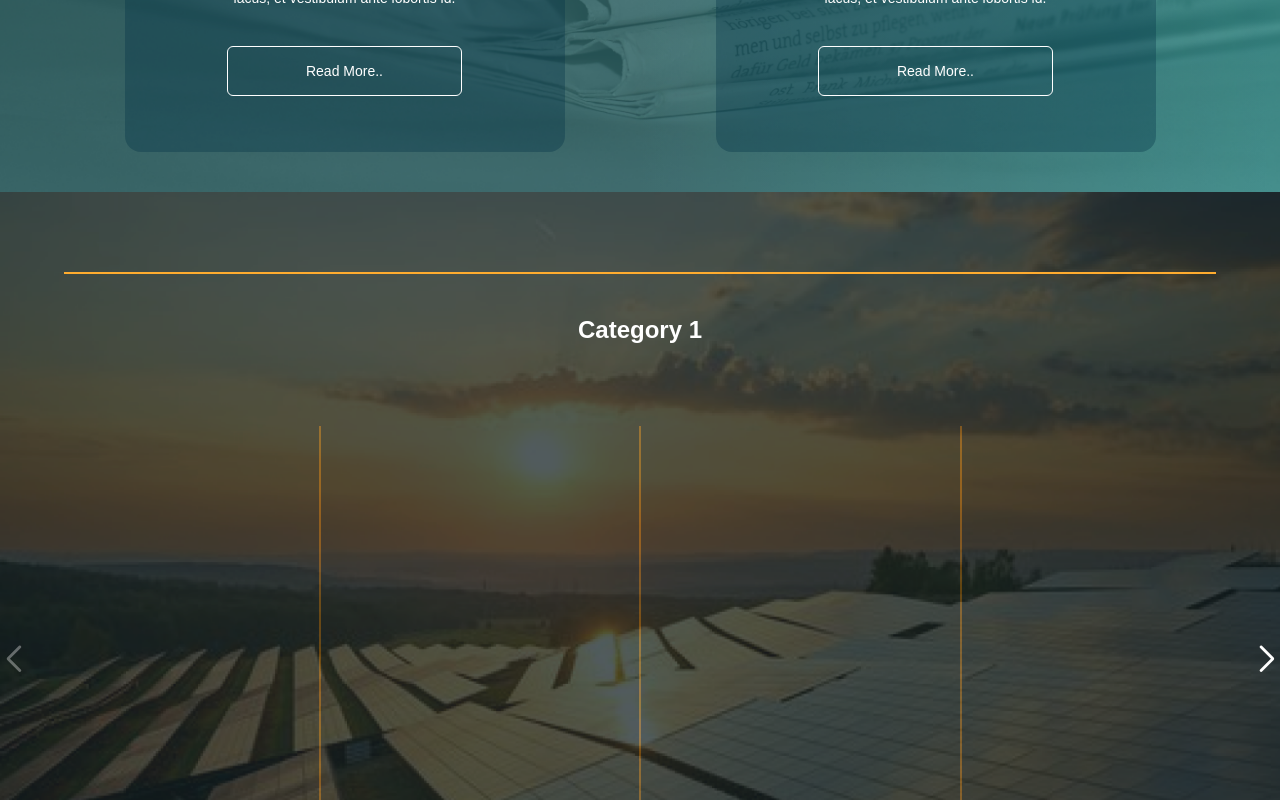
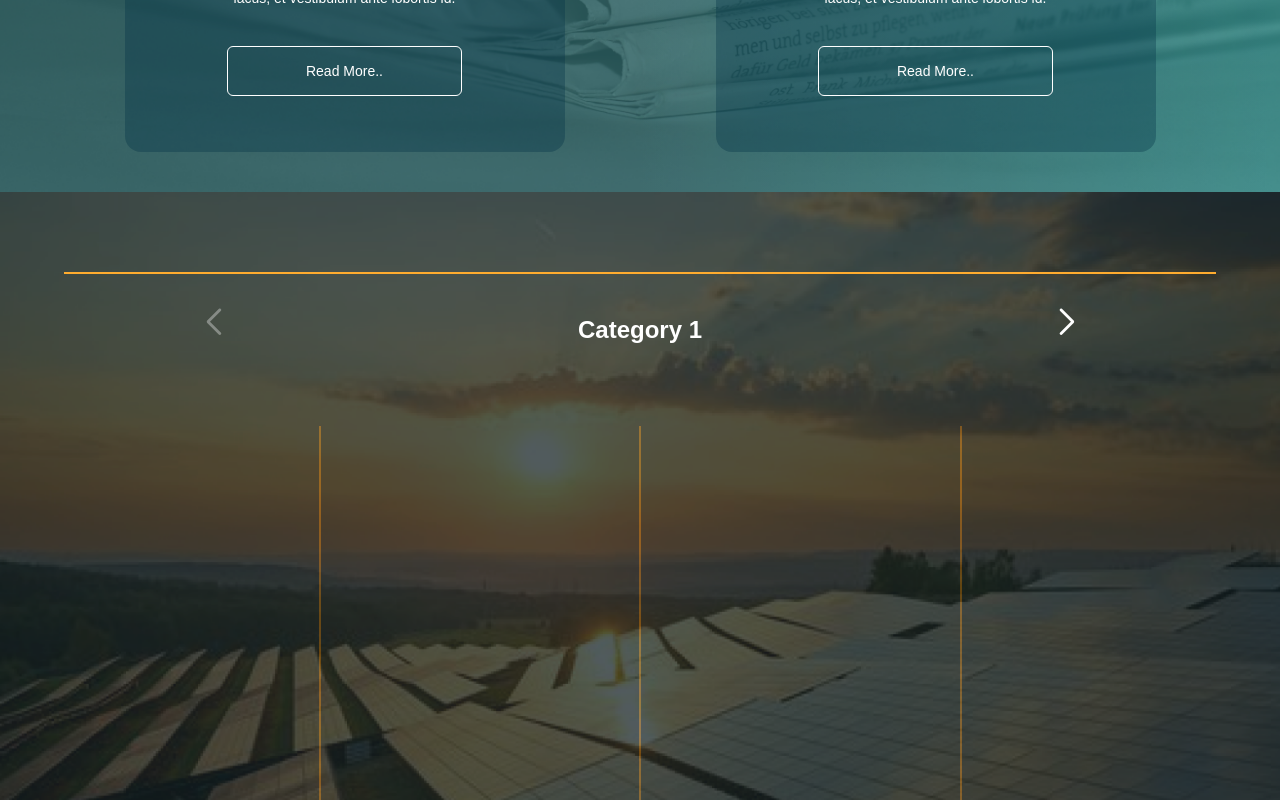
Before and after one commit to ahmed-mostafa2020/gebx, a Next.js app: page / in a window 1280 px wide. Shown: the part 2361-3161 px from the top of the page. Built offline with nearby package versions, Linux system fonts and the light colour scheme.

Commit message:
categories sec done2

```diff
--- a/src/app/globals.css
+++ b/src/app/globals.css
@@ -87,6 +87,7 @@ input[type="number"]::-webkit-outer-spin-button {
   }
 }
 
+/* Custom Swipers Arrows styles */
 .swiper-button-next {
   right: 0 !important;
 }
@@ -100,6 +101,15 @@ input[type="number"]::-webkit-outer-spin-button {
   font-weight: 800 !important;
 }
 
+.multiCategories .swiper-button-next {
+  right: 200px !important;
+  top: 130px !important;
+}
+.multiCategories .swiper-button-prev {
+  left: 200px !important;
+  top: 130px !important;
+}
+
 /* Custom Accordion styles */
 .accordion-upward {
   border-radius: 12px !important;
--- a/src/components/categories/Category.tsx
+++ b/src/components/categories/Category.tsx
@@ -25,10 +25,10 @@ const Category = ({ image, link, title, subCategories }: CategoriesItem) => {
   const renderedSubCategories = subCategories.map((subCategory, index) => (
     <div
       key={subCategory.id}
-      className={`h-[700px] bg-transparent  border-secColor flex items-end justify-end
+      className={`h-[700px] bg-transparent border-secColor flex items-end justify-end
         ${index !== 0 && "border-s-2"}`}
     >
-      <Accordion className="px-10 accordion-upward centered flex-col bg-[#000000b0] py-14">
+      <Accordion className="px-10 accordion-upward centered flex-col bg-[#0000007a] py-14">
         <AccordionSummary
           aria-controls="panel1-content"
           id="panel1-header"
--- a/src/components/sections/MultiCategories.tsx
+++ b/src/components/sections/MultiCategories.tsx
@@ -95,7 +95,7 @@ const MultiCategories = () => {
   ];
 
   return (
-    <section className="">
+    <section className="multiCategories">
       <CategoriesList categoriesList={categoriesList} />
     </section>
   );
```
